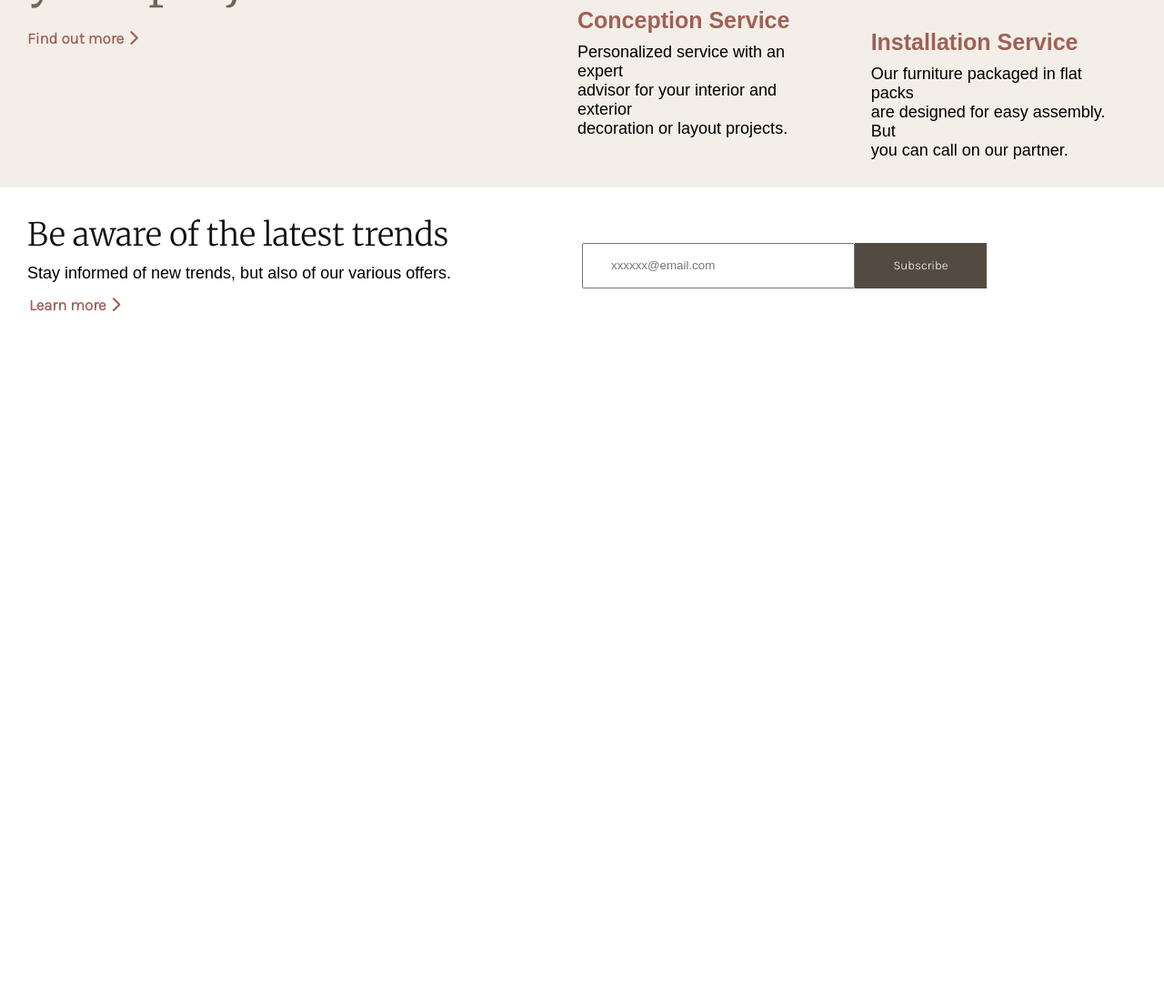
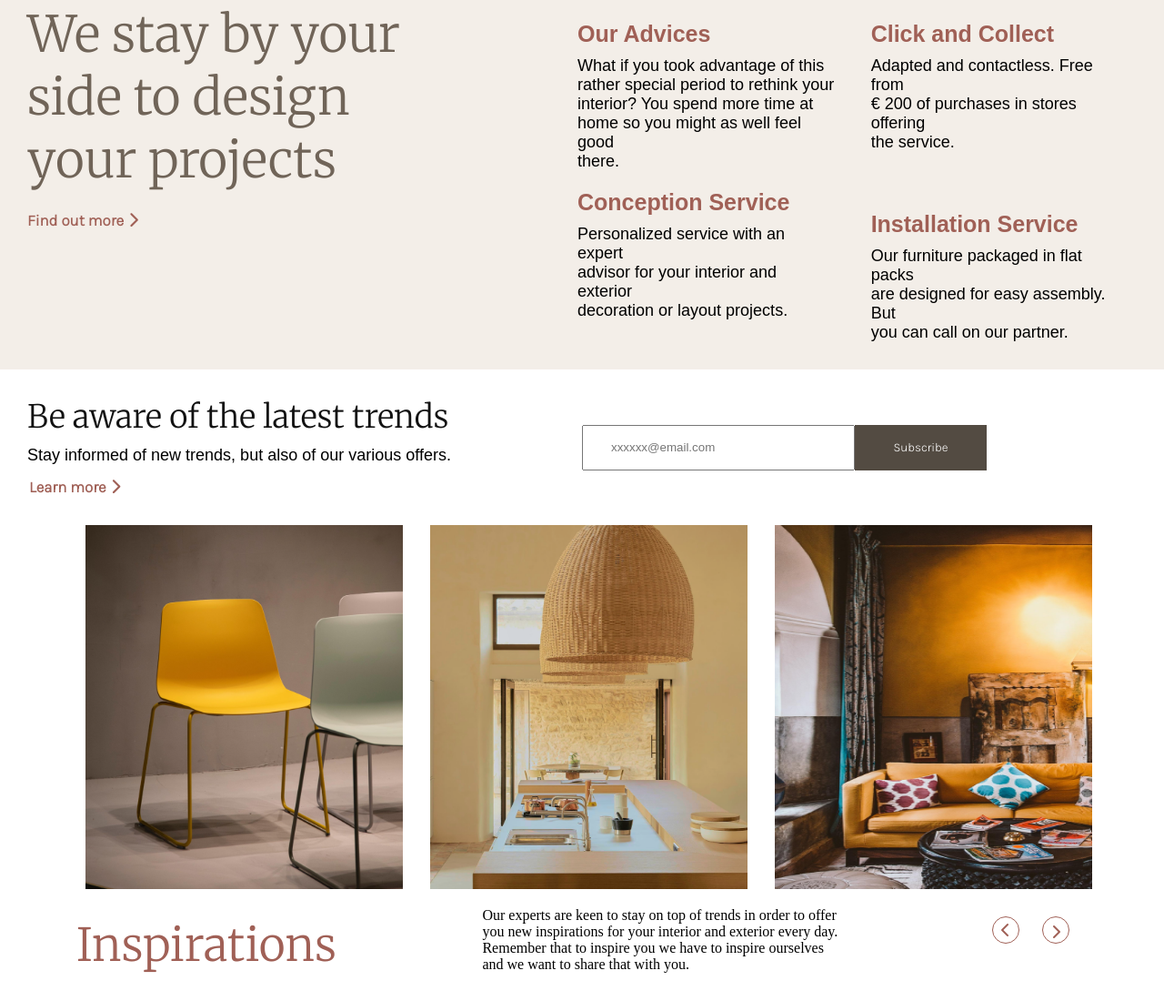
Before and after one commit to Geofat/DX-ANTIC, a plain HTML site: page index.html in a window 1280 px wide. Shown: the part 847-1947 px from the top of the page at 91% size. Before the commit the page ends 1224 px from the top, so only its background shows below. Drawn offline with Linux system fonts and the light colour scheme; a web font is replaced by a local one.

Commit message:
completed the dektop view

```diff
--- a/index.html
+++ b/index.html
@@ -116,6 +116,46 @@
         </div>
     </section>
 
+    <section class="design-container">
+   <div class="sample-designs">
+            <div class="interior-images">
+                <img src="./Img/slide1.png" alt="">
+            </div>
+
+            <div class="interior-images">
+                <img src="./Img/slide2.png" alt="">
+            </div>
+
+            <div class="interior-images">
+                <img src="./Img/slide3png.png" alt="">
+            </div>
+
+
+        </div>
+
+        <div class="design-about">
+             <div>
+            <h2>Inspirations</h2>
+            </div>
+
+            <div>
+                <p>Our experts are keen to stay on top of trends in order to offer you new inspirations for your interior
+                and exterior every day. Remember that to inspire you we have to inspire ourselves and we want to share
+                that with you.</p>
+        </div>
+
+        <div class="bottom-icon">
+            <i class="fa-solid fa-chevron-left icon"></i>
+            <span><i class="fa-solid fa-chevron-right chevron icon"></i></span>
+        </div>
+
+         </div>
+
+
+
+
+    </section>
+
 
 
 
--- a/mobile.css
+++ b/mobile.css
@@ -139,4 +139,14 @@
         width: 300px;
         margin-top: 10px;
     }
+    .design-container{
+        display: flex ;
+        flex-direction: column-reverse;
+    }
+    .sample-designs{
+        flex-direction: column;
+    }
+    .design-about{
+        flex-direction: column;
+    }
 }
--- a/style.css
+++ b/style.css
@@ -106,7 +106,7 @@ img {
 
 .showmobilelink {
     display: block;
-    width: 397px;
+    width: 100%;
 
 }
 
@@ -219,7 +219,7 @@ img {
 
 .right-div {
     width: 50%;
-    height: 620px;
+    height: 820px;
 }
 
 /* first section ends here */
@@ -371,3 +371,60 @@ input:hover {
 }
 
 /* third section ends here */
+.design-container{
+    width: 90%;
+    margin: 0 auto;
+}
+
+.sample-designs {
+    /* border: 3px solid tomato; */
+    display: flex;
+    justify-content: space-evenly;
+    padding-left: 15px;
+
+}
+
+.interior-images {
+    display: flex;
+    flex-direction: column;
+    width: 400px;
+    height: 400px;
+    margin: 0 15px;
+    /* border: 2px solid blue; */
+
+}
+
+.last_img{
+    width: 450px;
+    /* height: 600px; */
+    padding-bottom: 70px;
+    margin-bottom: 70px;
+    overflow: hidden;
+}
+.design-about{
+    /* border: 2px solid tomato; */
+    display: flex;
+    justify-content: space-between;
+    padding: 0 20px;
+}
+.design-about h2{
+    color: #A06056;
+    margin: 30px 0;
+    font-family: 'Merriweather', serif;
+    font-weight: 300;
+    font-size: 50px;
+}
+.design-about p{
+width: 400px;
+/* border:2px solid tomato ; */
+padding-top: 20px;
+/* font-size: 18px; */
+font-weight: 400;
+}
+.bottom-icon{
+    display: flex;
+}
+.bottom-icon span{
+    /* margin-left: 5px; */
+    padding: 0 20px;
+}
```
Also changed, not shown: Img/slide1.png (added), Img/slide2.png (added), Img/slide3png.png (added).
